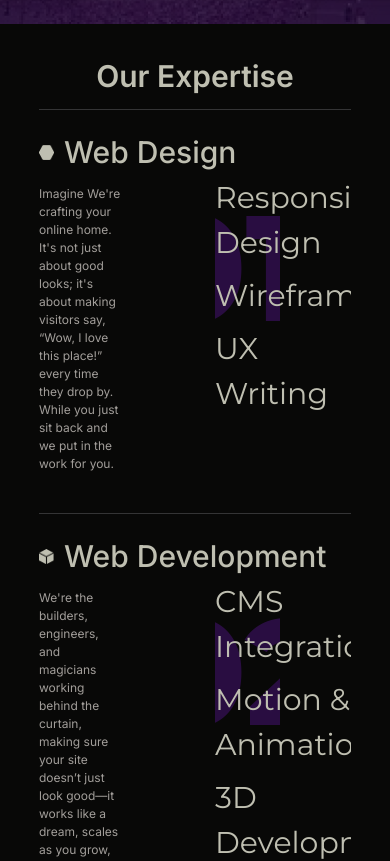
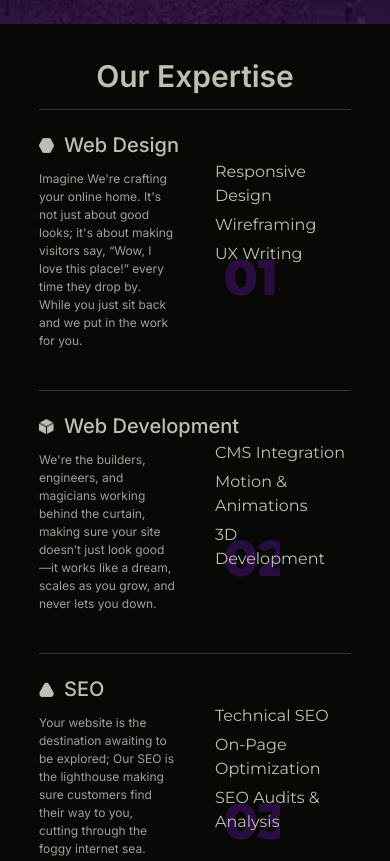
Before and after one commit to TartejBrothers/ADVAL-Portfolio, a React (Create React App) app: page / in a window 390 px wide. Shown: the part 820-1681 px from the top of the page. Built offline with nearby package versions, Linux system fonts and the light colour scheme.

Commit message:
Updated: Expertise

```diff
--- a/src/components/styles/expertisecomponent.css
+++ b/src/components/styles/expertisecomponent.css
@@ -69,3 +69,21 @@
   color: #a29e9a;
   line-height: 1.5;
 }
+@media screen and (max-width: 1000px) {
+  .rightexpertisebottom h5 {
+    font-size: 50px;
+    margin-left: 80px;
+    margin-top: 100px;
+  }
+  .leftexpertise p {
+    width: 100%;
+  }
+  .leftexpertiseheader h3 {
+    font-size: 20px;
+  }
+  .rightexpertisetop ul li {
+    margin-bottom: 5px;
+    font-size: 16px;
+    color: #bfbfb1;
+  }
+}
--- a/src/components/styles/showcase.css
+++ b/src/components/styles/showcase.css
@@ -80,7 +80,7 @@
   width: 100vw;
 }
 .showcasemobile .showcasemain {
-  width: 100%;
+  width: 80%;
   padding: 20px;
   display: flex;
   justify-content: center;
@@ -101,6 +101,10 @@
   .showcasedesktop {
     display: none;
   }
+  .showcasecentercontent p {
+    font-size: 16px;
+    margin-top: 20px;
+  }
 }
 @media screen and (min-width: 1001px) {
   .showcasemobile {
```
Also changed, not shown: src/components/styles/expertise.css (line endings or trailing spaces).
